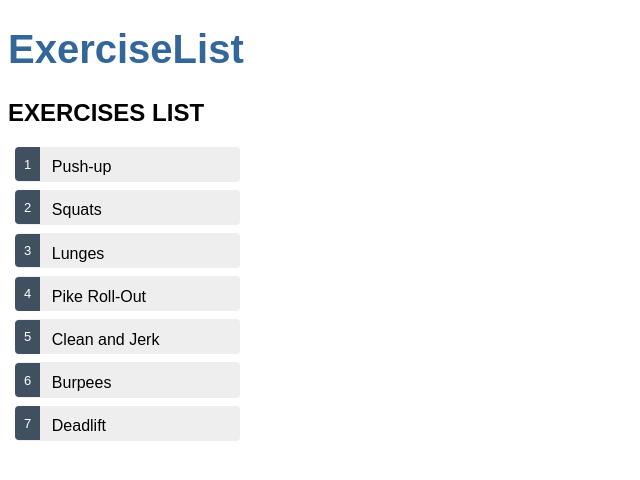
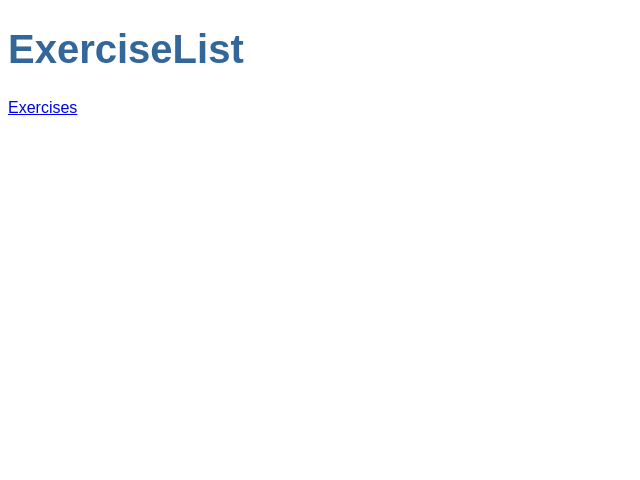
Before and after one commit to Nacchofer31/Angular9Projects, an Angular app in the folder exerciseList/: page / in a window 1280 px wide. Shown: the top 480 px of the page, without its empty margins (0-640 px from the left). Built offline with nearby package versions, Linux system fonts and the light colour scheme.

Commit message:
Added router-outlet

```diff
--- a/exerciseList/src/app/app.component.html
+++ b/exerciseList/src/app/app.component.html
@@ -1,2 +1,5 @@
 <h1>{{title}}</h1>
-<app-exercises></app-exercises>
+<nav>
+  <a routerLink="/exercises">Exercises</a>
+</nav>
+<router-outlet></router-outlet>
```
